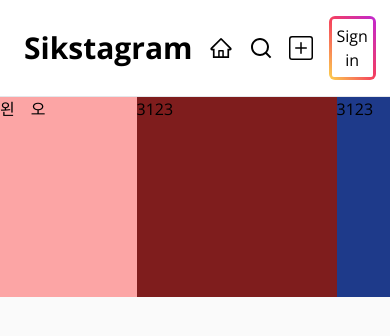
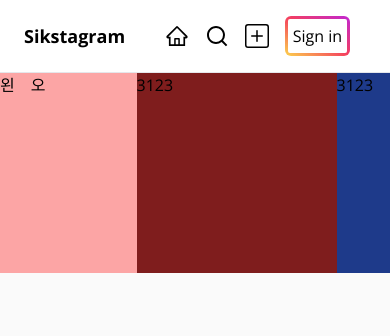
Before and after one commit to M-Sik/sikstagram, a Next.js app: page /slider in a window 390 px wide. Shown: the top 336 px of the page. Built offline with nearby package versions, Linux system fonts and the light colour scheme; no server answers.

Commit message:
[design] 모바일 화면일 때 sikstagram logo 사이즈 줄임

```diff
--- a/src/components/bars/Navbar.tsx
+++ b/src/components/bars/Navbar.tsx
@@ -42,7 +42,7 @@ export default function Navbar() {
   return (
     <div className="flex justify-between items-center px-6">
       <Link href="/">
-        <h1 className="text-3xl font-bold">Sikstagram</h1>
+        <h1 className="text-3xl font-bold max-[768px]:text-lg">Sikstagram</h1>
       </Link>
       <nav>
         <ul className="flex gap-4 p-4 items-center">
```
